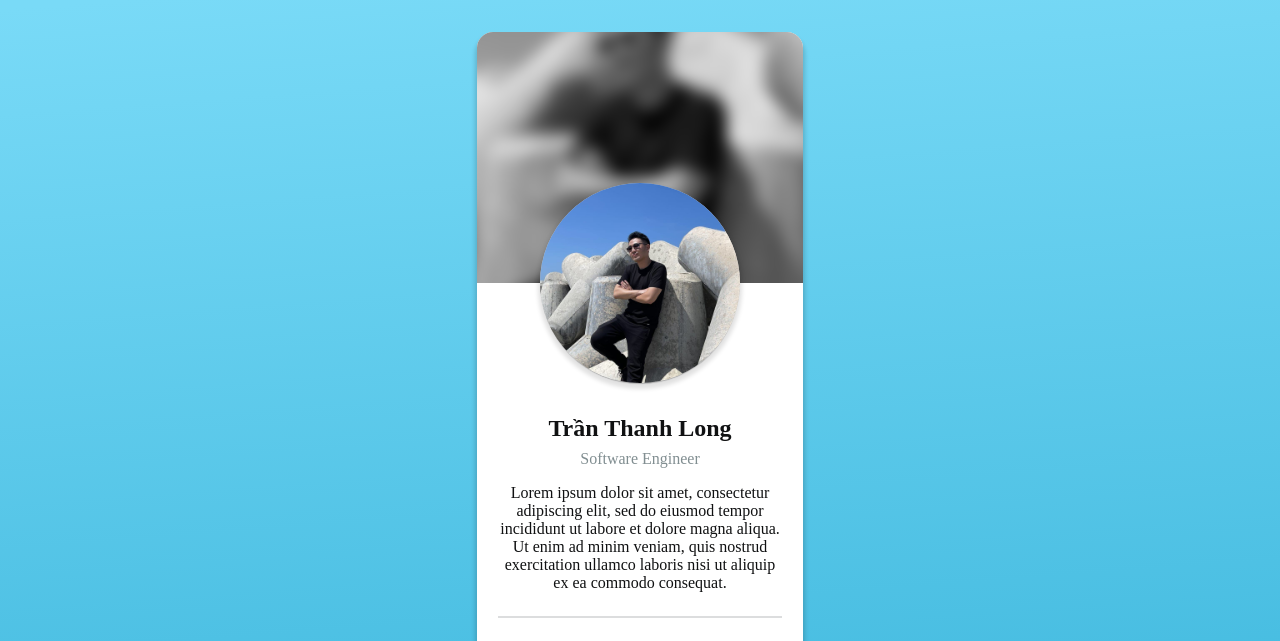
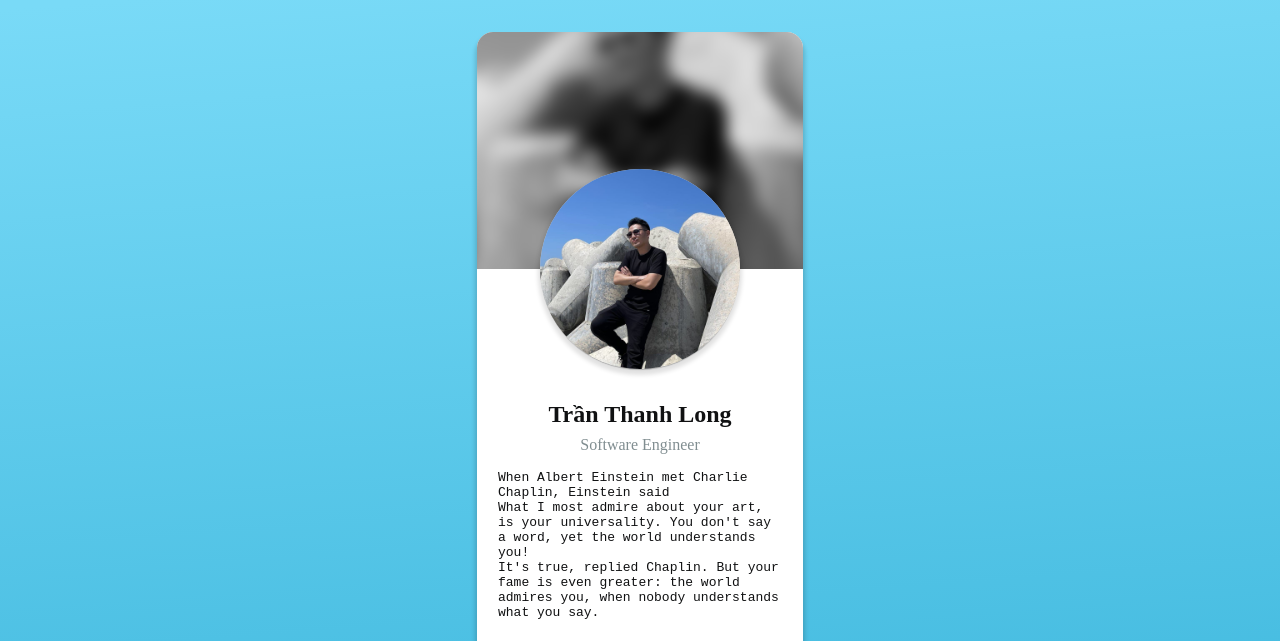
Before and after one commit to ttlong3103/ttlong3103.github.io, a plain HTML site: page index.html in a window 1280 px wide. Shown: the top 641 px of the page. Drawn offline with Linux system fonts and the light colour scheme.

Commit message:
change About section

```diff
--- a/index.html
+++ b/index.html
@@ -17,9 +17,10 @@
       <img id="avatar" src="static/media/avatar.jpeg" />
       <div id="fullname">Trần Thanh Long</div>
       <div id="jobTitle">Software Engineer</div>
-      <div id="about">Lorem ipsum dolor sit amet, consectetur adipiscing elit, sed do eiusmod tempor incididunt ut
-        labore et dolore magna aliqua. Ut enim ad minim veniam, quis nostrud exercitation ullamco laboris nisi ut
-        aliquip ex ea commodo consequat.</div>
+      <div id="about">When Albert Einstein met Charlie Chaplin, Einstein said<br>
+        What I most admire about your art, is your universality. You don't say a word, yet the world understands you!<br>
+        It's true, replied Chaplin. But your fame is even greater: the world admires you, when nobody understands what you
+        say.</div>
       <div id="separateLine"></div>
       <div id="groupSocialButtons">
         <a href="https://www.facebook.com/thanhlong.tran3103">
--- a/static/css/styles.css
+++ b/static/css/styles.css
@@ -62,8 +62,8 @@ body {
 #about {
   color: #101112;
   margin-top: 16px;
-  text-align: center;
   padding: 0 21px;
+  font-family: monospace;
 }
 #separateLine {
   height: 2px;
```
